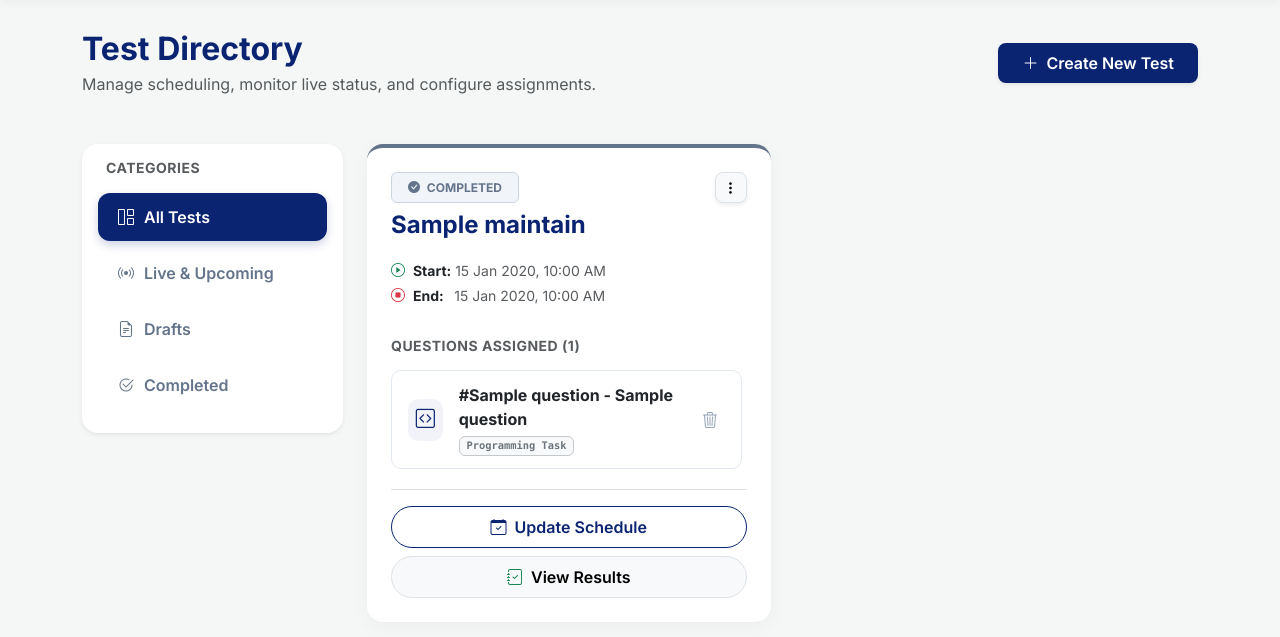
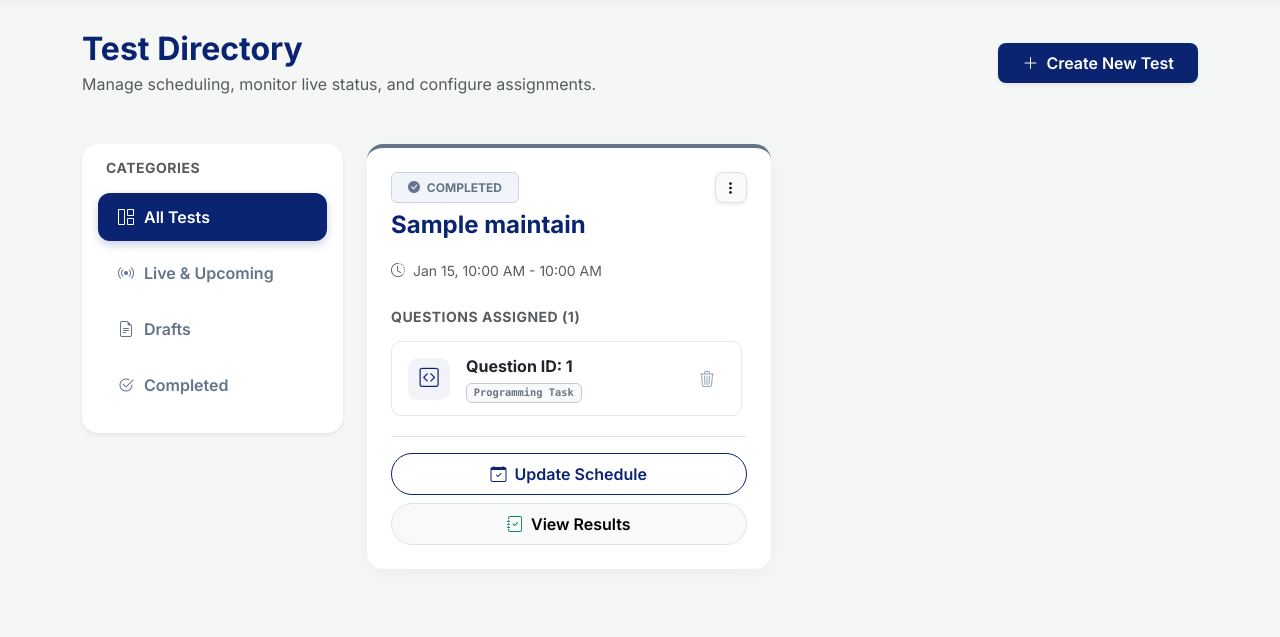
Before and after one commit to bbdevenvironment/book-buddy-code, a Flask app: page /test_maintain in a window 1280 px wide. Shown: the part 64-701 px from the top of the page. Run offline with Flask 3, Linux system fonts and the light colour scheme; a user stored in the database is signed in; tables that the repository leaves empty hold one stand-in row (values such as "Sample post"); some libraries are stand-ins or nearby versions.

Commit message:
schedule error

```diff
--- a/templates/test_maintain.html
+++ b/templates/test_maintain.html
@@ -154,7 +154,7 @@
 
         /* Buttons */
         .btn-custom-navy { background-color: var(--brand-navy); color: var(--brand-white); border: none; font-weight: 600; transition: all 0.3s; }
-        .btn-custom-navy:hover:not(:disabled) { background-color: #071952; color: var(--brand-white); transform: translateY(-2px); box-shadow: 0 4px 10px rgba(10, 36, 114, 0.2); }
+        .btn-custom-navy:hover { background-color: #071952; color: var(--brand-white); transform: translateY(-2px); box-shadow: 0 4px 10px rgba(10, 36, 114, 0.2); }
         .btn-outline-navy { color: var(--brand-navy); border: 1px solid var(--brand-navy); font-weight: 600; transition: all 0.2s; background-color: transparent; }
         .btn-outline-navy:hover { background-color: var(--brand-navy); color: var(--brand-white); }
         .modal-header-navy { background-color: var(--brand-navy); color: var(--brand-white); border-bottom: none; }
@@ -244,7 +244,7 @@
                     <input type="hidden" id="start-{{ loop.index }}" value="{{ first_entry.start_time.strftime('%Y-%m-%dT%H:%M:%S') if first_entry.start_time else '' }}">
                     <input type="hidden" id="end-{{ loop.index }}" value="{{ first_entry.end_time.strftime('%Y-%m-%dT%H:%M:%S') if first_entry.end_time else '' }}">
 
-                    <div class="col-md-6 test-card-col" id="test-col-{{ loop.index }}" style="order: -{{ first_entry.id }};">
+                    <div class="col-md-6 test-card-col" id="test-col-{{ loop.index }}">
                         <div class="card test-card" id="card-{{ loop.index }}">
                             <div class="card-body p-4 d-flex flex-column h-100">
 
@@ -279,14 +279,13 @@
                                 </div>
 
                                 <div class="mb-4">
-                                    <div class="text-muted small mb-2">
+                                    <div class="text-muted small mb-1">
+                                        <i class="bi bi-clock-history me-1"></i>
                                         {% if first_entry.start_time %}
-                                            <div class="d-flex flex-column gap-1">
-                                                <span><i class="bi bi-play-circle text-success me-1"></i> <strong class="text-dark">Start:</strong> {{ first_entry.start_time.strftime('%d %b %Y, %I:%M %p') }}</span>
-                                                <span><i class="bi bi-stop-circle text-danger me-1"></i> <strong class="text-dark">End:&nbsp;&nbsp;</strong> {{ first_entry.end_time.strftime('%d %b %Y, %I:%M %p') }}</span>
-                                            </div>
+                                            <span>{{ first_entry.start_time.strftime('%b %d, %I:%M %p') }}</span> -
+                                            <span>{{ first_entry.end_time.strftime('%I:%M %p') }}</span>
                                         {% else %}
-                                            <span class="text-danger fw-bold"><i class="bi bi-clock-history me-1"></i> Draft: Schedule Not Set</span>
+                                            <span class="text-danger fw-bold">Draft: Schedule Not Set</span>
                                         {% endif %}
                                     </div>
                                 </div>
@@ -302,7 +301,7 @@
                                                     <i class="bi bi-code-square"></i>
                                                 </div>
                                                 <div>
-                                                    <span class="d-block fw-bold text-dark mb-0">#{{ entry.question.question_id }} - {{ entry.question.title }}</span>
+                                                    <span class="d-block fw-bold text-dark mb-0">Question ID: {{ entry.question_id }}</span>
                                                     <span class="badge bg-light text-secondary border border-secondary-subtle font-monospace mt-1" style="font-size: 0.65rem;">Programming Task</span>
                                                 </div>
                                             </div>
@@ -359,7 +358,7 @@
                                 </div>
                                 <div class="modal-footer border-0 pt-0 px-4 pb-4 d-flex justify-content-between">
                                     <button type="button" class="btn btn-light px-4 border fw-semibold" data-bs-dismiss="modal">Cancel</button>
-                                    <button type="submit" class="btn btn-custom-navy px-4 shadow-sm submit-timing-btn">Save Timings</button>
+                                    <button type="submit" class="btn btn-custom-navy px-4 shadow-sm">Save Timings</button>
                                 </div>
                             </form>
                         </div>
@@ -379,36 +378,18 @@
     <script src="https://cdn.jsdelivr.net/npm/bootstrap@5.3.0/dist/js/bootstrap.bundle.min.js"></script>
 
     <script>
-        // Force refresh if the browser tries to load a stale, cached page from back/forward history
-        window.addEventListener("pageshow", function (event) {
-            const historyTraversal = event.persisted ||
-                                    (typeof window.performance != "undefined" &&
-                                        window.performance.navigation.type === 2);
-            if (historyTraversal) {
-                window.location.reload();
-            }
-        });
-
-        // Prevent double submissions on schedule update
-        document.querySelectorAll('.time-update-form').forEach(form => {
-            form.addEventListener('submit', function() {
-                const btn = this.querySelector('.submit-timing-btn');
-                if (btn) {
-                    btn.disabled = true;
-                    btn.innerHTML = '<span class="spinner-border spinner-border-sm me-2"></span>Saving...';
+        // Formatter Backup: Still strips seconds dynamically if the browser tries to add them
+        document.querySelectorAll('input[type="datetime-local"]').forEach(input => {
+            input.addEventListener('change', function() {
+                if (this.value && this.value.length > 16) {
+                    this.value = this.value.substring(0, 16);
                 }
-
-                // Backup format stripper
-                const startInput = this.querySelector('input[name="start_time"]');
-                const endInput = this.querySelector('input[name="end_time"]');
-                if (startInput && startInput.value.length > 16) startInput.value = startInput.value.substring(0, 16);
-                if (endInput && endInput.value.length > 16) endInput.value = endInput.value.substring(0, 16);
             });
         });
 
-        // 2. SERVER TIME SYNC: +05:30 ensures the Javascript natively understands the string is in IST timezone!
+        // 2. SERVER TIME SYNC: Creates a perfect synced clock with the Python server timezone
         const serverTimeStr = document.getElementById('server-current-time').value;
-        const serverDate = new Date(serverTimeStr + "+05:30");
+        const serverDate = new Date(serverTimeStr);
         const clientDate = new Date();
         const timeOffset = serverDate.getTime() - clientDate.getTime();
 
@@ -456,9 +437,8 @@
                     if(resultsBtn) resultsBtn.style.display = 'none';
                 }
                 else {
-                    // FIX: Added +05:30 here too so browser perfectly understands it's Indian Standard Time
-                    const startTime = new Date(startStr + "+05:30");
-                    const endTime = new Date(endStr + "+05:30");
+                    const startTime = new Date(startStr);
+                    const endTime = new Date(endStr);
 
                     if (now < startTime) {
                         badgeHTML = `<span class="badge badge-upcoming px-3 py-2"><i class="bi bi-calendar-event me-1"></i> UPCOMING</span>`;
@@ -505,7 +485,7 @@
 
         document.addEventListener("DOMContentLoaded", function() {
             updateTestStatuses();
-            setInterval(updateTestStatuses, 5000);
+            setInterval(updateTestStatuses, 10000);
         });
 
         // Safe Delete Popups
```
